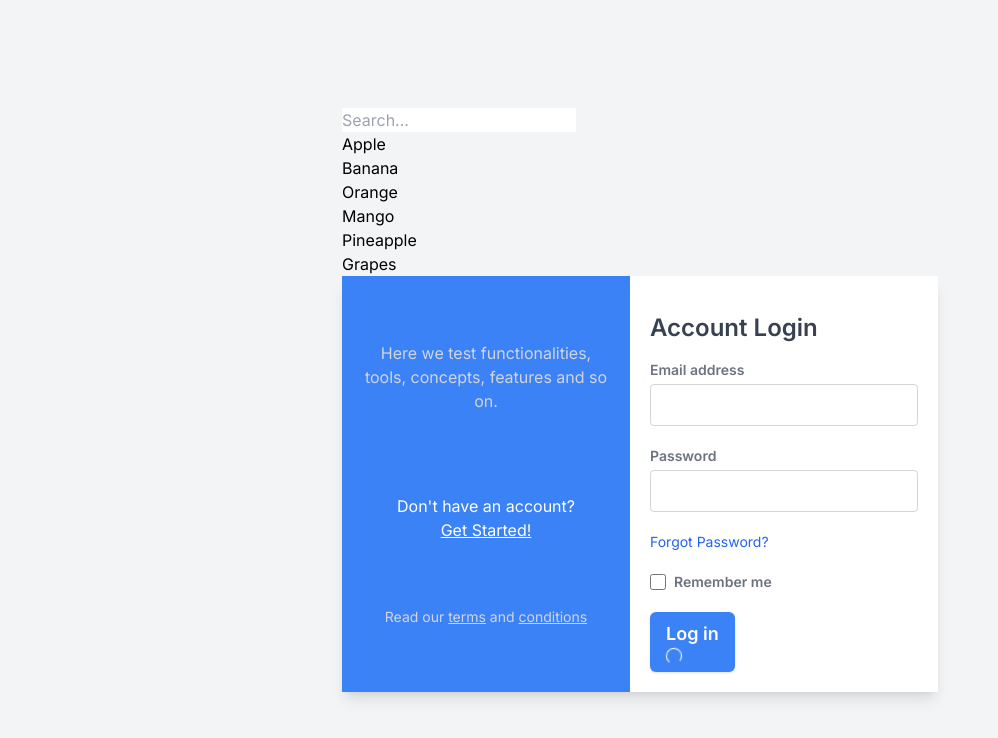
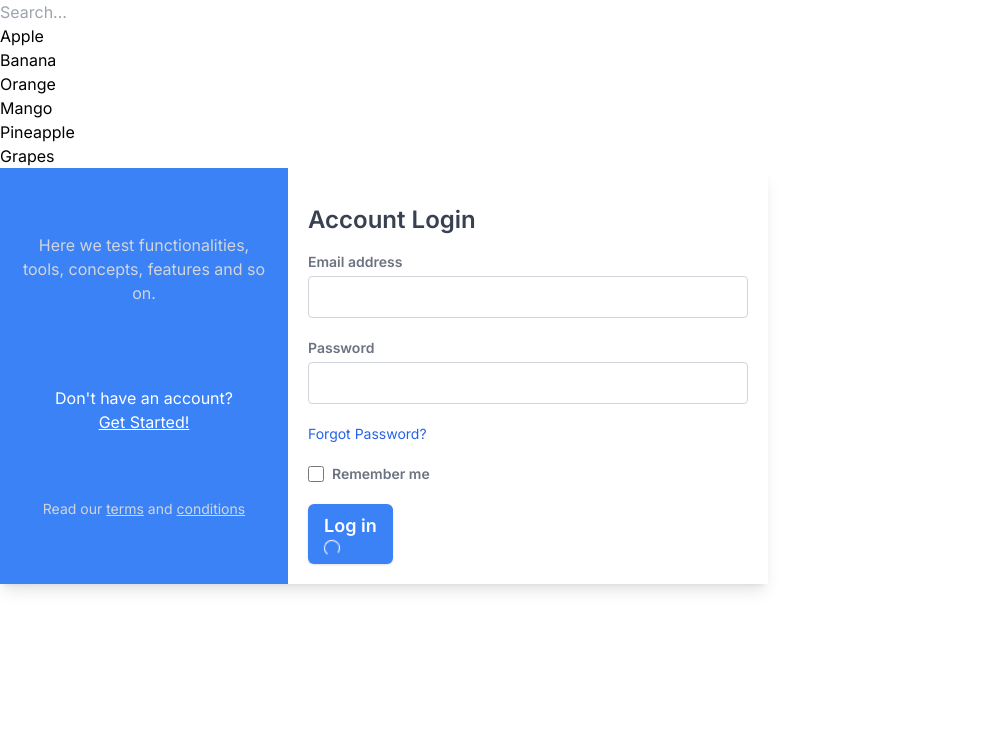
Before and after one commit to toschivictor/nextjs-poc, a Next.js app: page / in a window 1280 px wide. Shown: the top 738 px of the page, without its empty margins (0-998 px from the left). Built offline with nearby package versions, Linux system fonts and the light colour scheme.

Commit message:
Modify skeleton

```diff
--- a/src/app/layout.tsx
+++ b/src/app/layout.tsx
@@ -17,9 +17,7 @@ export default function RootLayout({
 	return (
 		<html lang="en">
 			<body className={inter.className}>
-				<main className="flex items-center min-h-screen p-4 bg-gray-100 lg:justify-center">
-					{children}
-				</main>
+				<main>{children}</main>
 			</body>
 		</html>
 	);
```
